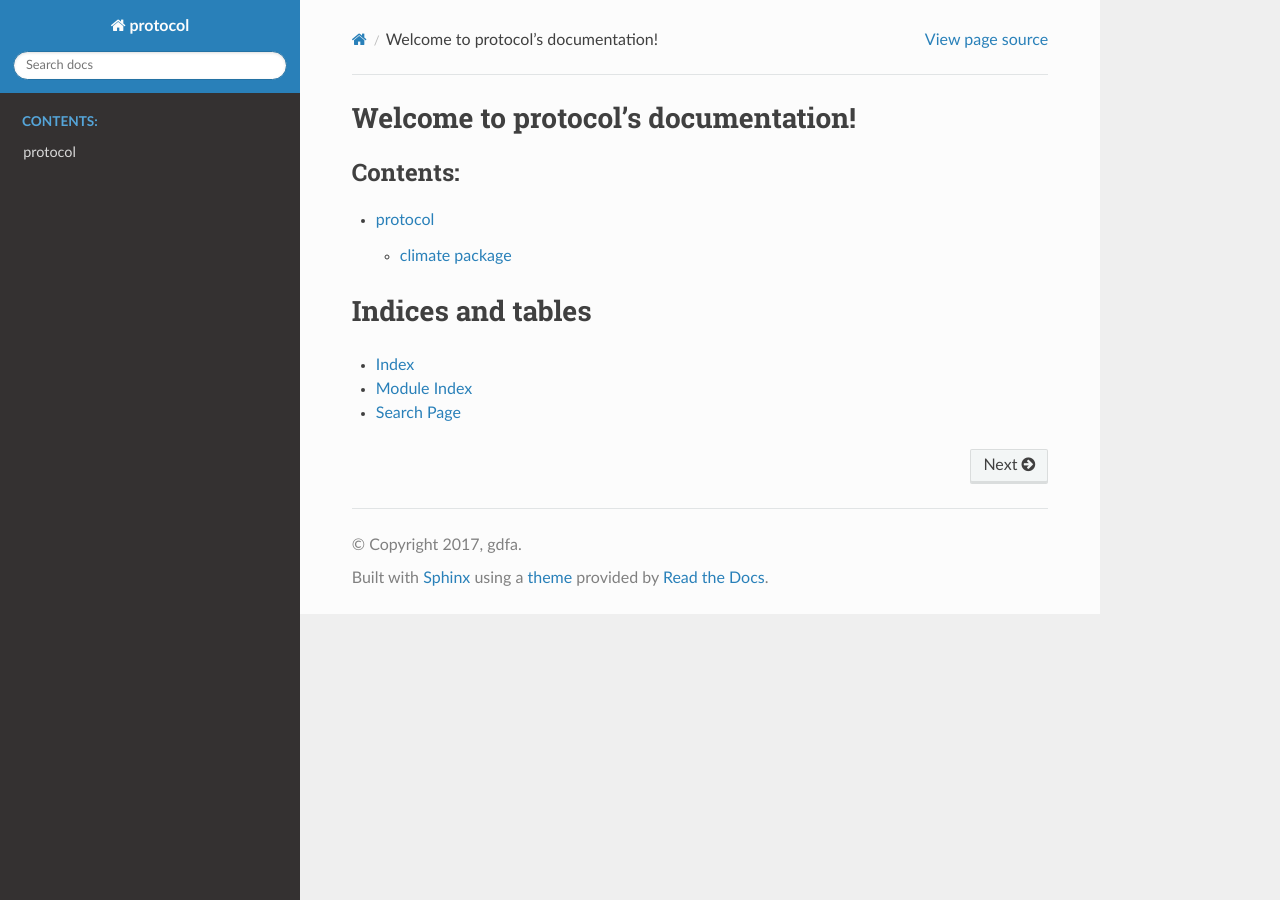
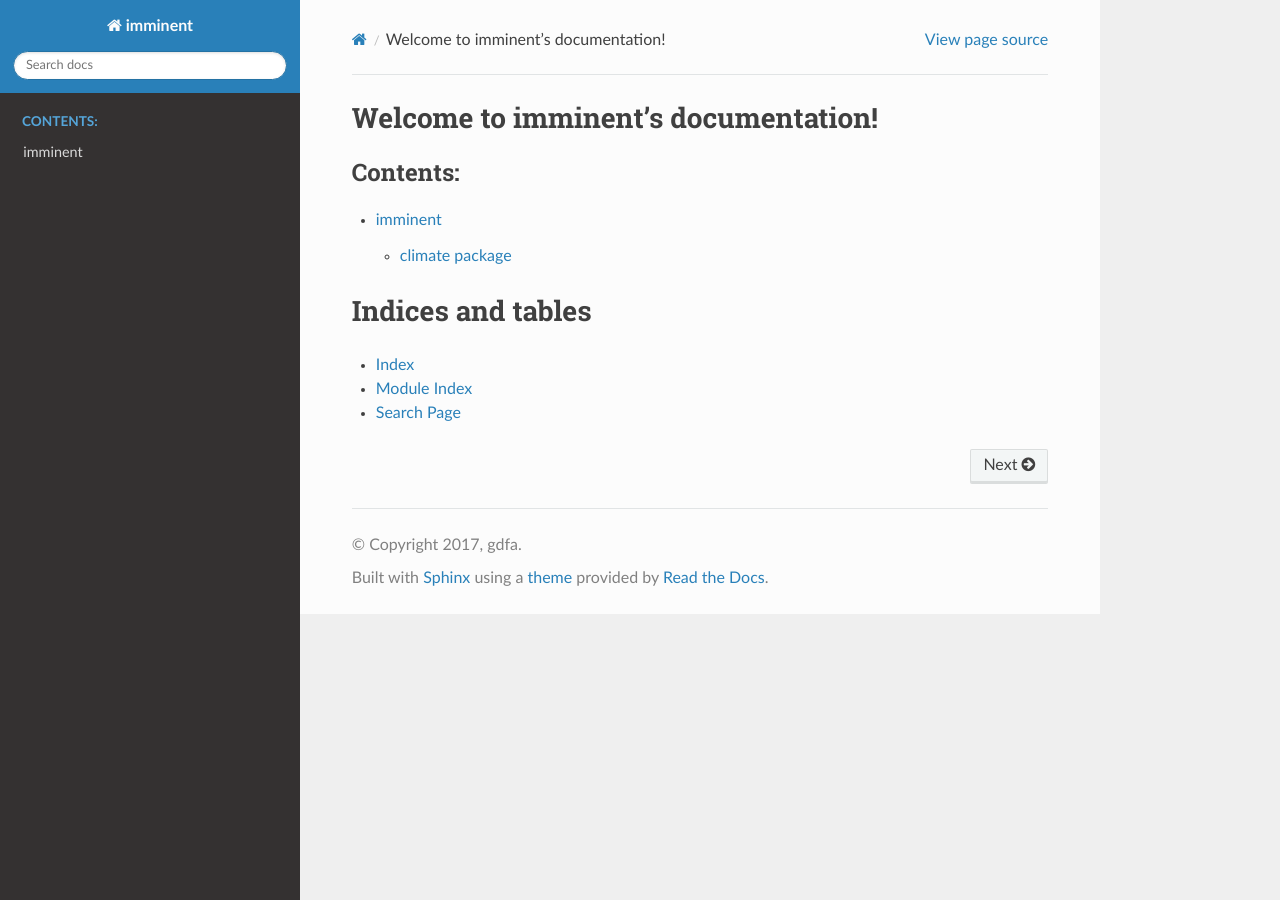
Before and after one commit to gdfa-ugr/github, a Sphinx documentation site: the page built from docs/index.rst, in a window 1280 px wide. Built offline with Sphinx 7.4.7 and the Read the Docs theme 2.0.0, drawn with Linux system fonts in a browser that asks for light colours.

Commit message:
Initial commit

```diff
--- a/docs/conf.py
+++ b/docs/conf.py
@@ -1,6 +1,6 @@
 # -*- coding: utf-8 -*-
 #
-# protocol documentation build configuration file, created by
+# imminent documentation build configuration file, created by
 # sphinx-quickstart on Tue Oct 24 18:53:14 2017.
 #
 # This file is execfile()d with the current directory set to its
@@ -19,7 +19,7 @@
 import os
 import sys
 # sys.path.insert(0, os.path.abspath('.'))
-sys.path.insert(0, os.path.abspath('../protocol'))
+sys.path.insert(0, os.path.abspath('../imminent'))
 
 # Filter annoying Cython warnings that serve no good purpose
 # https://github.com/ContinuumIO/anaconda-issues/issues/6678
@@ -54,7 +54,7 @@ source_suffix = '.rst'
 master_doc = 'index'
 
 # General information about the project.
-project = u'protocol'
+project = u'imminent'
 copyright = u'2017, gdfa'
 author = u'gdfa'
 
@@ -124,7 +124,7 @@ html_sidebars = {
 # -- Options for HTMLHelp output ------------------------------------------
 
 # Output file base name for HTML help builder.
-htmlhelp_basename = 'protocoldoc'
+htmlhelp_basename = 'imminentdoc'
 
 
 # -- Options for LaTeX output ---------------------------------------------
@@ -151,7 +151,7 @@ latex_elements = {
 # (source start file, target name, title,
 #  author, documentclass [howto, manual, or own class]).
 latex_documents = [
-    (master_doc, 'protocol.tex', u'protocol Documentation',
+    (master_doc, 'imminent.tex', u'imminent Documentation',
      u'gdfa', 'manual'),
 ]
 
@@ -161,7 +161,7 @@ latex_documents = [
 # One entry per manual page. List of tuples
 # (source start file, name, description, authors, manual section).
 man_pages = [
-    (master_doc, 'protocol', u'protocol Documentation',
+    (master_doc, 'imminent', u'imminent Documentation',
      [author], 1)
 ]
 
@@ -172,7 +172,7 @@ man_pages = [
 # (source start file, target name, title, author,
 #  dir menu entry, description, category)
 texinfo_documents = [
-    (master_doc, 'protocol', u'protocol Documentation',
-     author, 'protocol', 'One line description of project.',
+    (master_doc, 'imminent', u'imminent Documentation',
+     author, 'imminent', 'One line description of project.',
      'Miscellaneous'),
 ]
--- a/docs/index.rst
+++ b/docs/index.rst
@@ -1,9 +1,9 @@
-.. protocol documentation master file, created by
+.. imminent documentation master file, created by
    sphinx-quickstart on Tue Oct 24 18:53:14 2017.
    You can adapt this file completely to your liking, but it should at least
    contain the root `toctree` directive.
 
-Welcome to protocol's documentation!
+Welcome to imminent's documentation!
 ====================================
 
 .. toctree::
--- a/docs/modules.rst
+++ b/docs/modules.rst
@@ -1,4 +1,4 @@
-protocol
+imminent
 ========
 
 .. toctree::
--- a/imminent/climate/docs/index.rst
+++ b/imminent/climate/docs/index.rst
@@ -1,9 +1,9 @@
-.. protocol documentation master file, created by
+.. imminent documentation master file, created by
    sphinx-quickstart on Tue Oct 24 18:53:14 2017.
    You can adapt this file completely to your liking, but it should at least
    contain the root `toctree` directive.
 
-Welcome to protocol's documentation!
+Welcome to imminent's documentation!
 ====================================
 
 .. toctree::
```
Also changed, not shown: 8 other files.
